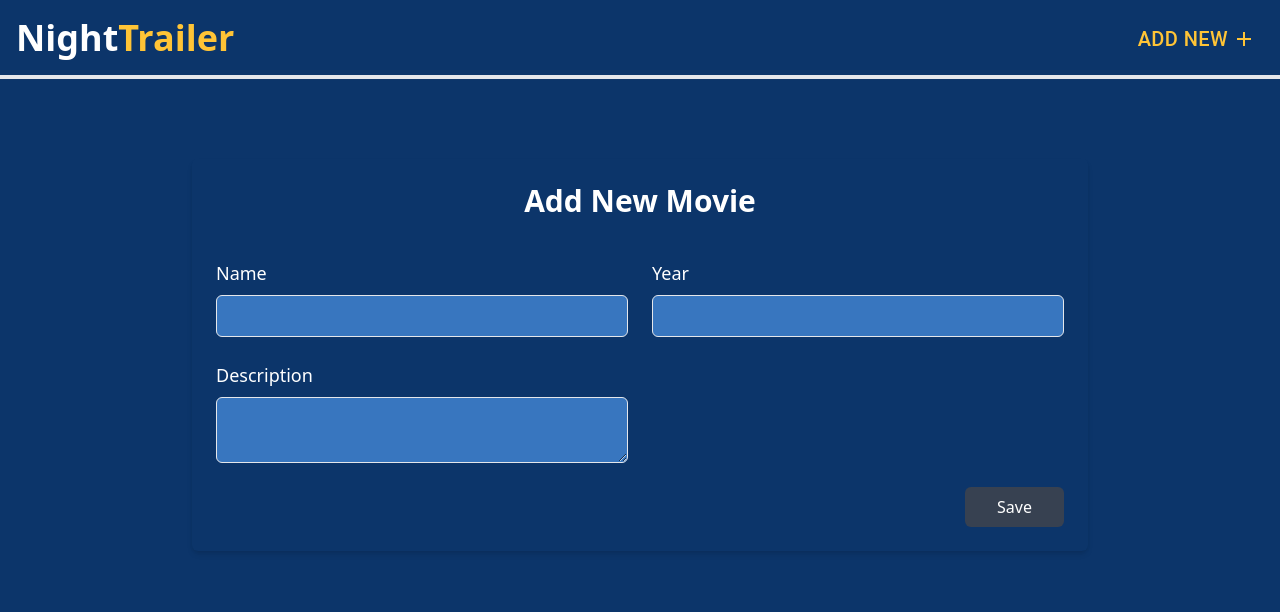
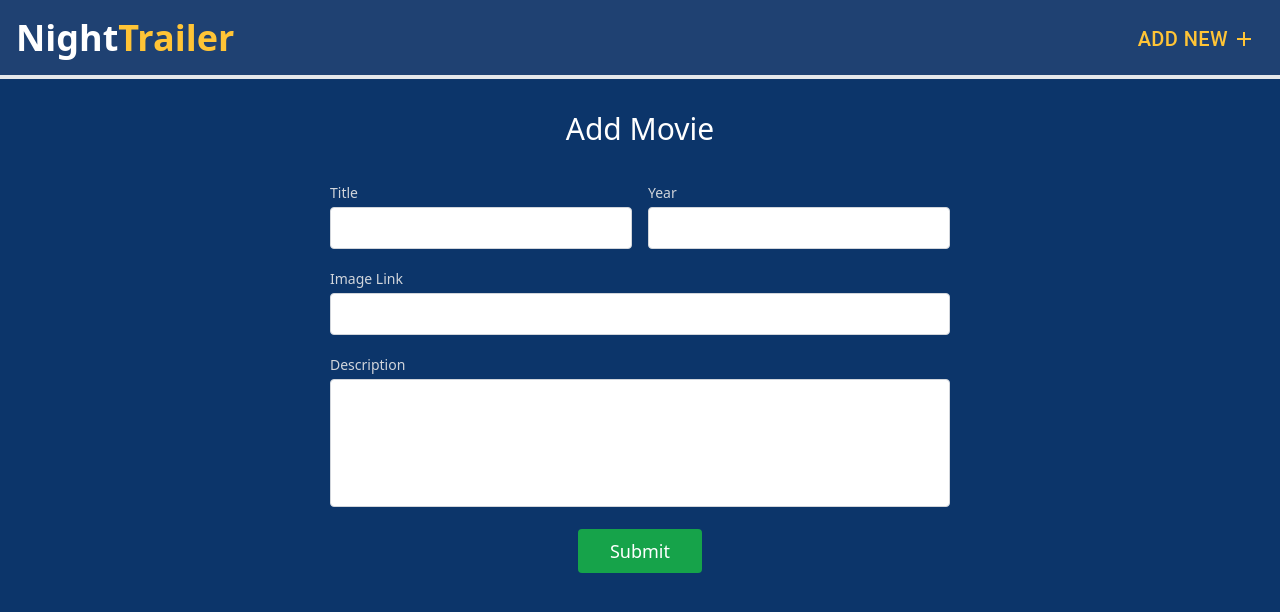
Before and after one commit to tarunsinghal733/Night-Trailer-Reviews-movies-app, a React (Create React App) app: page /addmovie in a window 1280 px wide. Shown: the top 612 px of the page. Built offline with nearby package versions, Linux system fonts and the light colour scheme.

Commit message:
gjhbrwgetr

```diff
--- a/package.json
+++ b/package.json
@@ -11,6 +11,7 @@
     "@testing-library/jest-dom": "^5.17.0",
     "@testing-library/react": "^13.4.0",
     "@testing-library/user-event": "^13.5.0",
+    "firebase": "^10.5.2",
     "react": "^18.2.0",
     "react-dom": "^18.2.0",
     "react-loader-spinner": "^5.4.5",
@@ -19,6 +20,7 @@
     "react-stars": "^2.2.5",
     "styled-components": "^6.1.0",
     "sweetalert": "^2.1.2",
+    "sweetalert2": "^11.9.0",
     "web-vitals": "^2.1.4"
   },
   "scripts": {
--- a/src/App.js
+++ b/src/App.js
@@ -8,7 +8,7 @@ import { Route, Routes } from 'react-router-dom';
 
 function App() {
   return (
-    <div className="App">
+    <div className="App relative">
       <Header />
       <Routes>
         <Route path="/" element={<Card />}></Route>
--- a/src/components/Header/Header.css
+++ b/src/components/Header/Header.css
@@ -1,3 +1,7 @@
 .heading{
     color: #FFC436;
 }
+
+.headerbg{
+    background: #1F4172;
+}
--- a/src/components/Header/Header.jsx
+++ b/src/components/Header/Header.jsx
@@ -6,8 +6,8 @@ import { Link } from 'react-router-dom';
 
 const Header = () => {
     return (
-        <div className='header1 text-4xl font-bold p-4 border-b-4 border-grey flex justify-between items-center'>
-            <span>Night<span className='heading'>Trailer</span></span>
+        <div className='sticky top-0 z-10 headerbg header1 text-4xl font-bold p-4 border-b-4 border-grey flex justify-between items-center'>
+           <span>Night<span className='heading'>Trailer</span></span>
             <Link to={'/addmovie'}><Button><span className='heading text-xl flex items-center'>Add New<AddIcon className='ml-1' /></span></Button>
             </Link>
         </div>
--- a/src/components/Moviesadd/Moviesadd.jsx
+++ b/src/components/Moviesadd/Moviesadd.jsx
@@ -1,53 +1,128 @@
-import React, { useState } from 'react'
-import './Moviesadd.css'
+import React, { useState } from "react";
+import { TailSpin } from "react-loader-spinner";
+import { addDoc } from "firebase/firestore";
+import { moviesRef } from "../../firebase/firebase";
+import swal from 'sweetalert'
 
 
-const Moviesadd = () => {
+const AddMovie = () => {
+    const [form, setForm] = useState({
+        title: "",
+        year: "",
+        description: "",
+        image: ""
+    });
+    const [loading, setLoading] = useState(false);
 
-    const [Form, setForm] = useState([
-        {
-            Title: "",
-            Year: "",
-            Description: ""
-        },
-    ]);
+    const addMovie = async () => {
+        setLoading(true);
+        try {
+            await addDoc(moviesRef, form);
+            swal({
+                title: "Successfully Added",
+                icon: "success",
+                buttons: false,
+                timer: 3000
+            })
+            setForm({
+                title: "",
+                year: "",
+                description: "",
+                image: ""
+            })
+        }
+        catch (err) {
+            swal({
+                title: err,
+                icon: "error",
+                buttons: false,
+                timer: 3000
+            })
+        }
+        setLoading(false);
+    }
 
     return (
         <div>
-            <section class="formbg max-w-4xl p-6 mx-auto bg-white rounded-md shadow-md mt-20">
-                <h2 class="text-3xl font-bold text-White-700 capitalize text-center mb-10">Add New movie</h2>
-
-                <form>
-                    <div class="grid grid-cols-1 gap-6 mt-4 sm:grid-cols-2">
-                        <div>
-                            <label class="text-white-700 text-lg" for="username">Name</label>
-                            <input id="name" type="text"
-                            value={Form.Title}
-                            onChange={(e) => setForm({ ...Form, Title: e.target.value })}
-                            class="inputbg block w-full px-4 py-2 mt-2 text-gray-700 bg-white border border-gray-200 rounded-md dark:bg-gray-800 dark:text-gray-300" />
-                        </div>
-
-                        <div>
-                            <label class="text-white-700 text-lg" for="emailAddress">Year</label>
-                            <input id="Year" type="string" value={Form.Year} onChange={(e) => setForm({ ...Form, Year: e.target.value })} class="inputbg block w-full px-4 py-2 mt-2 text-gray-700 bg-white border border-gray-200 rounded-md dark:bg-gray-800 dark:text-gray-300" />
-                        </div>
-
-                        <div>
-                            <label class="text-white-700 text-lg" for="password">Description</label>
-                            <textarea id="Description" type="text" value={Form.Description} onChange={(e) => setForm({ ...Form, Description: e.target.value })} class="inputbg block w-full px-4 py-2 mt-2 text-gray-700 bg-white border border-gray-200 rounded-md dark:bg-gray-800 dark:text-gray-300" />
+            <section className="text-gray-600 body-font relative">
+                <div className="container px-5 py-8 mx-auto">
+                    <div className="flex flex-col text-center w-full mb-4">
+                        <h1 className="sm:text-3xl text-xl font-medium title-font mb-4 text-white">
+                            Add Movie
+                        </h1>
+                    </div>
+                    <div className="lg:w-1/2 md:w-2/3 mx-auto">
+                        <div className="flex flex-wrap -m-2">
+                            <div className="p-2 w-1/2">
+                                <div className="relative">
+                                    <label className="leading-7 text-sm text-gray-300">
+                                        Title
+                                    </label>
+                                    <input
+                                        type="text"
+                                        id="name"
+                                        name="name"
+                                        value={form.title}
+                                        onChange={(e) => setForm({ ...form, title: e.target.value })}
+                                        className="w-full bg-white rounded border border-gray-300 focus:border-indigo-500 focus:ring-2 focus:ring-indigo-200 text-base outline-none text-gray-700 py-1 px-3 leading-8 transition-colors duration-200 ease-in-out"
+                                    />
+                                </div>
+                            </div>
+                            <div className="p-2 w-1/2">
+                                <div className="relative">
+                                    <label className="leading-7 text-sm text-gray-300">
+                                        Year
+                                    </label>
+                                    <input
+                                        type="email"
+                                        id="email"
+                                        name="email"
+                                        value={form.year}
+                                        onChange={(e) => setForm({ ...form, year: e.target.value })}
+                                        className="w-full bg-white rounded border border-gray-300 focus:border-indigo-500 focus:bg-white focus:ring-2 focus:ring-indigo-200 text-base outline-none text-gray-700 py-1 px-3 leading-8 transition-colors duration-200 ease-in-out"
+                                    />
+                                </div>
+                            </div>
+                            <div className="p-2 w-full">
+                                <div className="relative">
+                                    <label className="leading-7 text-sm text-gray-300">
+                                        Image Link
+                                    </label>
+                                    <input
+                                        id="message"
+                                        name="message"
+                                        value={form.image}
+                                        onChange={(e) => setForm({ ...form, image: e.target.value })}
+                                        className="w-full bg-white rounded border border-gray-300 focus:border-indigo-500 focus:bg-white focus:ring-2 focus:ring-indigo-200 text-base outline-none text-gray-700 py-1 px-3 leading-8 transition-colors duration-200 ease-in-out"
+                                    />
+                                </div>
+                            </div>
+                            <div className="p-2 w-full">
+                                <div className="relative">
+                                    <label className="leading-7 text-sm text-gray-300">
+                                        Description
+                                    </label>
+                                    <textarea
+                                        id="message"
+                                        name="message"
+                                        value={form.description}
+                                        onChange={(e) => setForm({ ...form, description: e.target.value })}
+                                        className="w-full bg-white rounded border border-gray-300 focus:border-indigo-500 focus:bg-white focus:ring-2 focus:ring-indigo-200 h-32 text-base outline-none text-gray-700 py-1 px-3 resize-none leading-6 transition-colors duration-200 ease-in-out"
+                                    ></textarea>
+                                </div>
+                            </div>
+                            <div className="p-2 w-full">
+                                <button onClick={addMovie} className="flex mx-auto text-white bg-green-600 border-0 py-2 px-8 focus:outline-none hover:bg-green-700 rounded text-lg">
+                                    {loading ? <TailSpin height={25} color="white" /> : 'Submit'}
+                                </button>
+                            </div>
                         </div>
                     </div>
-
-                    <div class="flex justify-end mt-6">
-                        <button class="px-8 py-2.5 leading-5 text-white transition-colors duration-300 transform bg-gray-700 rounded-md hover:bg-gray-600 focus:outline-none focus:bg-gray-600">Save</button>
-                    </div>
-                </form>
+                </div>
             </section>
 
+        </div>
+    );
+};
 
-
-        </div>
-    )
-}
-
-export default Moviesadd
+export default AddMovie;
--- /dev/null
+++ b/src/firebase/firebase.js
@@ -0,0 +1,21 @@
+import { initializeApp } from "firebase/app";
+import {getFirestore, collection} from 'firebase/firestore'
+
+
+const firebaseConfig = {
+  apiKey: "AIzaSyAb2BYEtqUUGtJB2l5juN9xsMHQQ0J8U5c",
+  authDomain: "night-trailer.firebaseapp.com",
+  projectId: "night-trailer",
+  storageBucket: "night-trailer.appspot.com",
+  messagingSenderId: "53674490705",
+  appId: "1:53674490705:web:f8dab8727a2a6720a9f170"
+};
+
+
+const app = initializeApp(firebaseConfig);
+export const db = getFirestore(app);
+export const moviesRef = collection(db, "movies");
+export const reviewsRef = collection(db, "reviews");
+export const usersRef = collection(db, "users");
+
+export default app;
```
Also changed, not shown: 1 other file (tests, documents, lock files or other folders).
